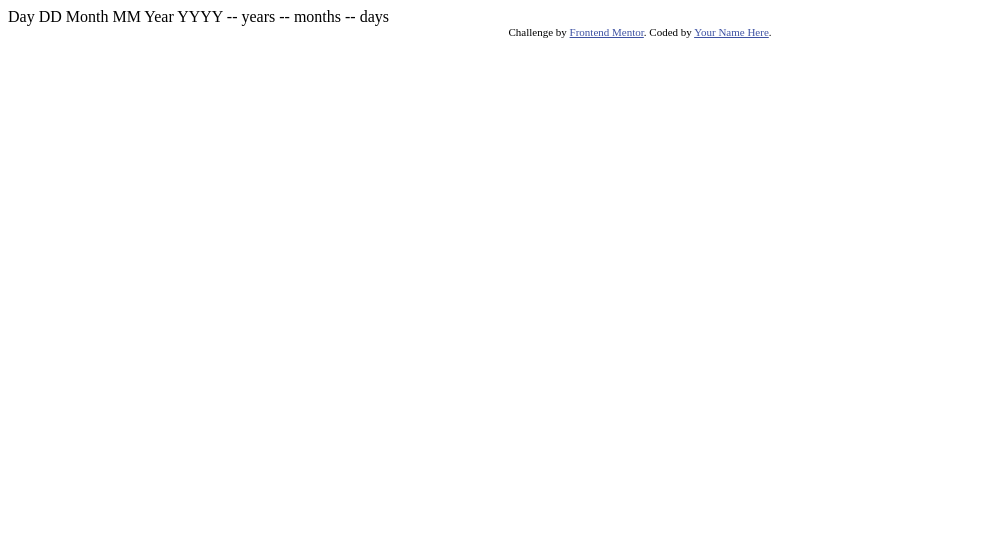
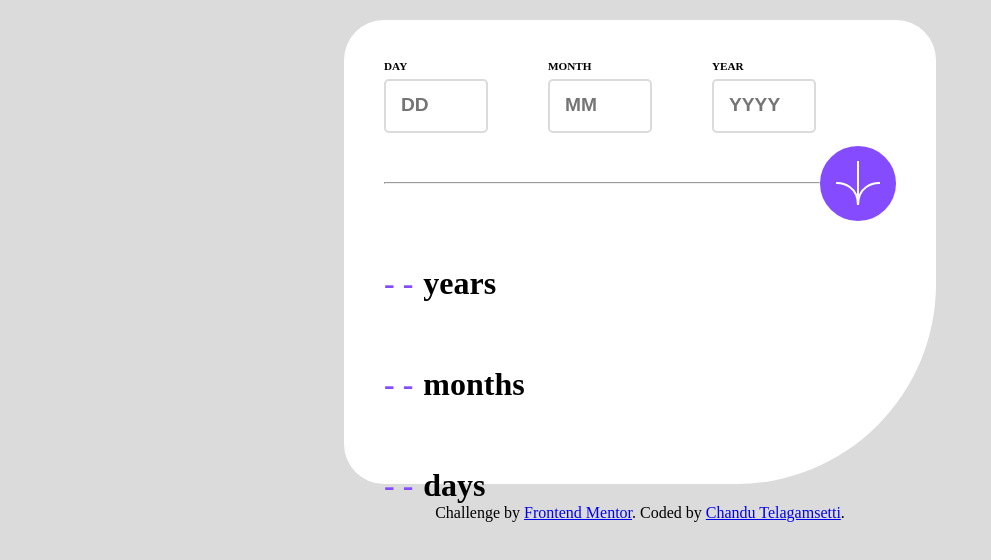
Before and after one commit to ChanduTelaga/FrontEndMentorProjects, a plain HTML site: page age-calculator-app-main/index.html in a window 1280 px wide. Shown: the whole page, without its empty margins (0-991 px from the left). Drawn offline with Linux system fonts and the light colour scheme.

Commit message:
Made basic looking version of the age calculator app

```diff
--- a/age-calculator-app-main/index.html
+++ b/age-calculator-app-main/index.html
@@ -8,30 +8,63 @@
 
   <title>Frontend Mentor | Age calculator app</title>
 
-  <!-- Feel free to remove these styles or customise in your own stylesheet 👍 -->
-  <style>
-    .attribution { font-size: 0.6875rem; text-align: center; }
-    .attribution a { color: hsl(228, 45%, 44%); }
-  </style>
+  <link rel="stylesheet" href="styles.css">
 </head>
 <body>
 
-  Day
-  DD
+  <div class="form" id="form">
+    <form action="post">
+      <div id="day">
+        <label>DAY</label>
+        <input type="number" placeholder="DD">
+      </div>
 
-  Month
-  MM
+      <div id="month">
+        <label>MONTH</label>
+        <input type="number" placeholder="MM">
+      </div>
 
-  Year
-  YYYY
+       <div id="year">
+        <label>YEAR</label>
+        <input type="number" placeholder="YYYY">
+       </div>
+    </form>
 
-  -- years
-  -- months
-  -- days
+    <div class="divider" id="divider">
+      <hr>
+      <div class="img">
+        <img src="assets/images/icon-arrow.svg" alt="downArrow" id="down-arrow">
+      </div>
+    </div>
+
+    <div class="output">
+      <div class="years odiv" id="years">
+        <div class="ynum num">
+          <p>- -</p>
+        </div>
+        <p>years</p>
+      </div>
+
+      <div class="months odiv" id="months">
+        <div class="mnum num">
+          <p>- -</p>
+        </div>
+        <p>months</p>
+      </div>
+
+      <div class="days odiv" id="days">
+        <div class="dnum num">
+          <p>- -</p>
+        </div>
+        <p>days</p>
+      </div>
+
+    </div>
+  </div>
 
   <footer class="attribution">
     Challenge by <a href="https://www.frontendmentor.io?ref=challenge">Frontend Mentor</a>.
-    Coded by <a href="#">Your Name Here</a>.
+    Coded by <a href="#">Chandu Telagamsetti</a>.
   </footer>
 </body>
 </html>
--- /dev/null
+++ b/age-calculator-app-main/styles.css
@@ -0,0 +1,103 @@
+body {
+    background-color: hsl(0, 0%, 86%);
+    font-family: "Poppins";
+}
+
+.form {
+    background-color: white;
+    width: 40vw;
+    height: 30vw;
+    padding: 40px;
+    border-radius: 40px 40px 200px 40px;
+    margin: 20px auto;
+}
+
+form {
+    display: flex;
+    flex-direction: row;
+    gap: 60px;
+}
+
+form div {
+    display: flex;
+    flex-direction: column;
+}
+
+label {
+    font-size: 0.7rem;
+    font-weight: 600;
+}
+
+input {
+    width: 80px;
+    height: 40px;
+    border-style: solid;
+    border-radius: 5px;
+    border-color: hsl(0, 0%, 86%);
+    padding: 5px 5px 5px 15px;
+    margin-top: 7px;
+    font-weight: 500;
+}
+
+input:focus {
+    border-color: hsl(0, 0%, 86%);
+}
+
+input::placeholder {
+    font-weight: 600;
+    text-align: left;
+    font-size: 1.2rem;
+}
+
+.divider {
+    width: 100%;
+    height: 100px;
+    display: flex;
+    flex-direction: row;
+    justify-content: flex-start;
+    align-items: center;
+    gap: 0;
+}
+
+.divider hr {
+    width: 85%;
+    height: 0;
+    color: rgb(162, 160, 160);
+}
+.divider .img {
+    width: 15%;
+    height: 75px;
+    border-radius: 100%;
+    background-color: hsl(259, 100%, 65%);
+
+    display: flex;
+    justify-content: center;
+    align-items: center;
+}
+
+.output {
+    display: flex;
+    flex-direction: column;
+    gap: 0;
+}
+
+.output .odiv {
+    display: flex;
+    flex-direction: row;
+    justify-content: flex-start;
+    align-items: center;
+    gap: 10px;
+}
+.odiv .num {
+    font-weight: bold;
+    font-size: 1.5rem;
+    color: hsl(259, 100%, 65%);
+}
+.odiv p {
+    font-size: 2rem;
+    font-weight: bolder;
+}
+
+footer {
+    text-align: center;
+}
```
